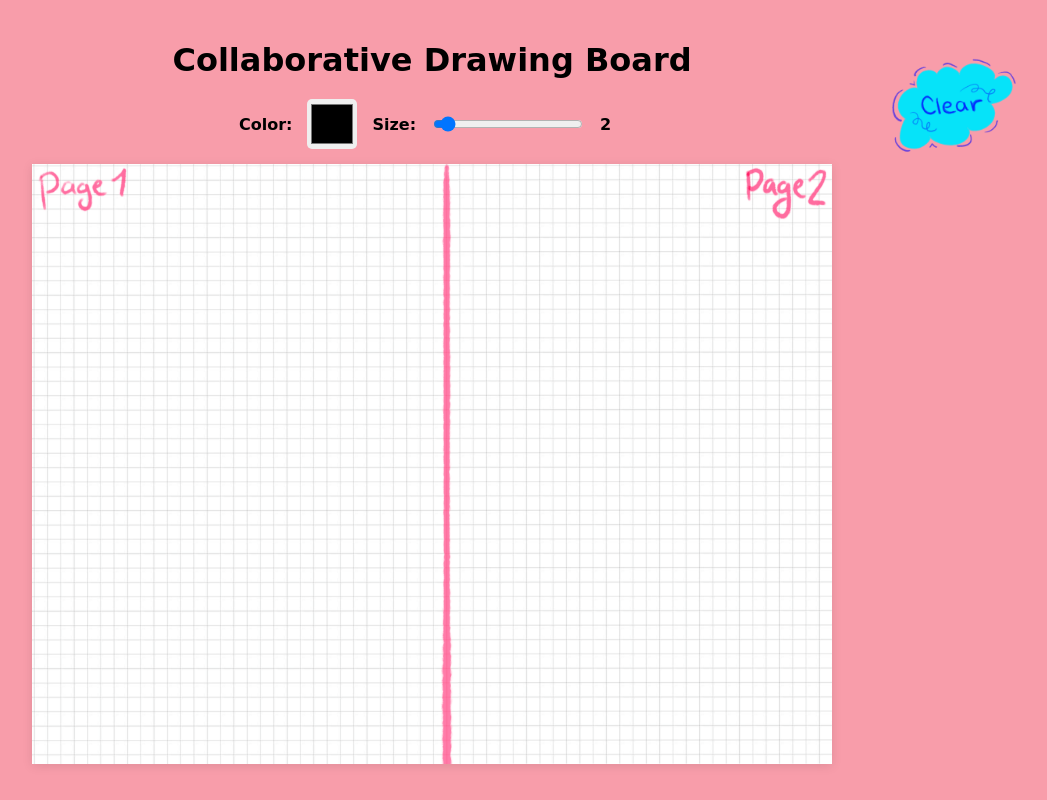
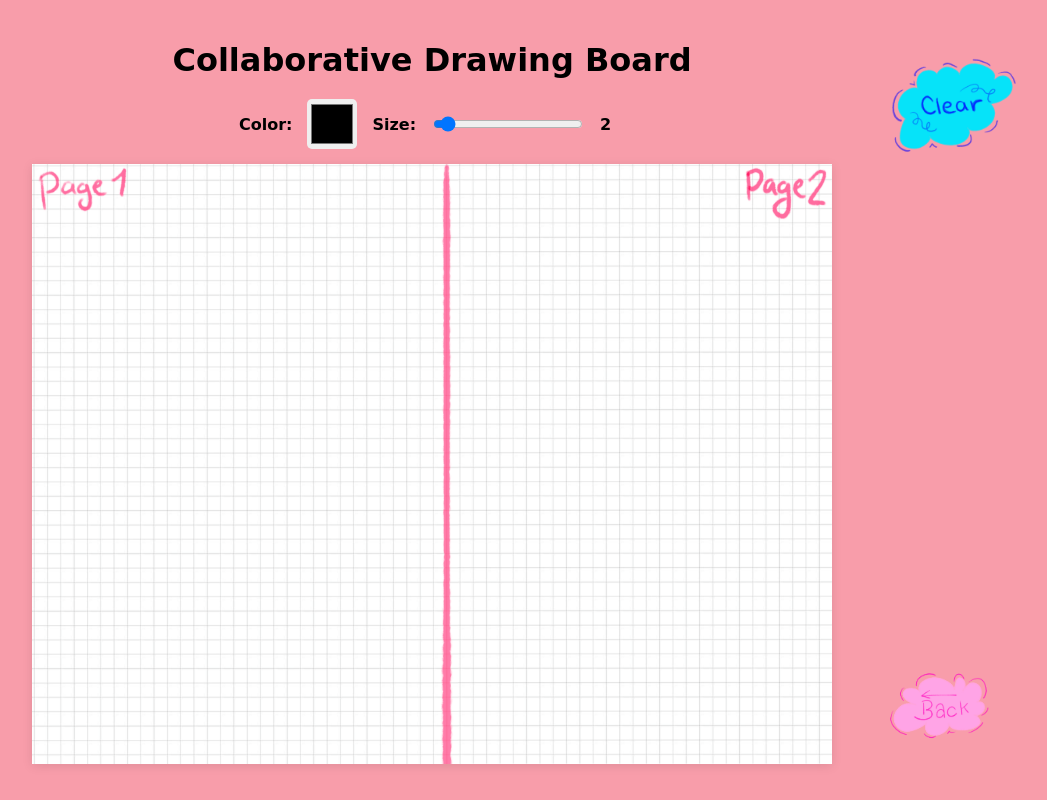
Before and after one commit to lilyrose1013/SketchBook_Project4_LV, a website: page docs/draw.html in a window 1280 px wide. Shown: the whole page, without its empty margins (208-1255 px from the left). Drawn offline with nearby package versions, Linux system fonts and the light colour scheme; no server answers; a web font is replaced by a local one.

Commit message:
Add back button to draw page with BackBTN.png image

```diff
--- a/docs/Style/draw.css
+++ b/docs/Style/draw.css
@@ -72,3 +72,20 @@ h1 {
   max-width: 200px;
   height: auto;
 }
+
+#back {
+  position: fixed;
+  bottom: 20px;
+  right: 20px;
+  padding: 0;
+  border: none;
+  background: transparent;
+  cursor: pointer;
+  z-index: 1000;
+}
+
+#back img {
+  display: block;
+  max-width: 225px;
+  height: auto;
+}
--- a/docs/draw.html
+++ b/docs/draw.html
@@ -21,6 +21,9 @@
   <button id="clear">
     <img src="Images/ClearBtn.png" alt="Clear Canvas">
   </button>
+  <button id="back">
+    <img src="Images/BackBTN.png" alt="Back to Home">
+  </button>
   <canvas id="board" width="800" height="600"></canvas>
 
   <script src="/socket.io/socket.io.js"></script>
--- a/docs/script.js
+++ b/docs/script.js
@@ -154,3 +154,9 @@ socket.on("clear", ({ side }) => {
     drawSideDivider();
   }
 });
+
+// Back button functionality
+const backButton = document.getElementById("back");
+backButton.addEventListener("click", () => {
+  window.location.href = "index.html";
+});
```
Also changed, not shown: docs/Images/BackBTN.png (added).
